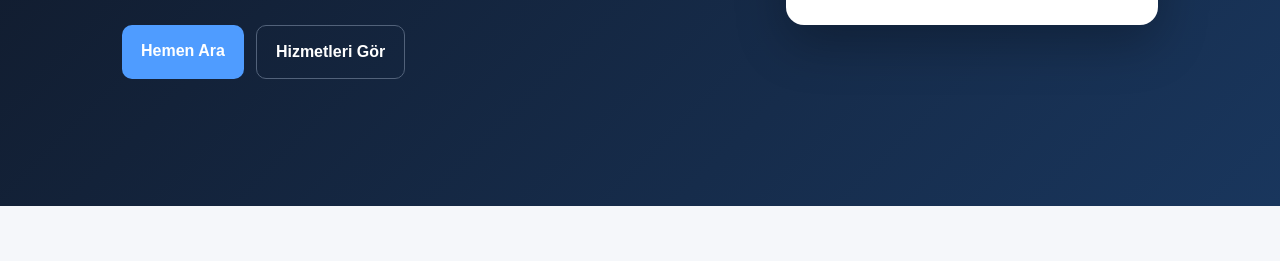
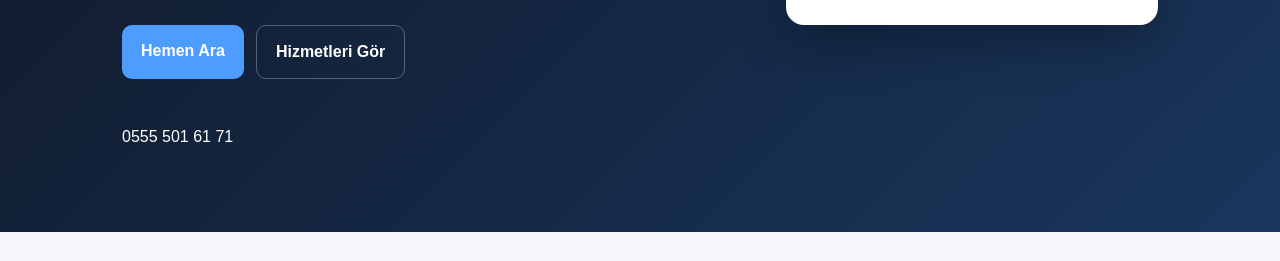
Before and after one commit to Marlboro71/Elaz-Teknik-Servis, a plain HTML site: page index.html in a window 1280 px wide. Shown: the part 402-663 px from the top of the page. Drawn offline with Linux system fonts and the light colour scheme.

Commit message:
Update index.html

```diff
--- a/index.html
+++ b/index.html
@@ -49,7 +49,7 @@ footer{background:#101827;color:#c9d1dd;padding:32px 0}.footer-flex{display:flex
 <div class="hero-card"><h3>Hızlı ve güvenilir servis</h3>
 <p>İhtiyacınızı dinleyip uygun çözümü sunuyoruz. Elazığ ve uygun çevre bölgelerde yerinde servis imkânı.</p>
 <div class="contact-number">0541 234 44 15</div></div>
-<div 0555 501 61 71</div></div>
+<div >0555 501 61 71</div></div>
 </div></section>
 
 <section id="hizmetler"><div class="wrap"><div class="title"><h2>Hizmetlerimiz</h2><p>Farklı teknik ihtiyaçlarınız için çözüm odaklı servis.</p></div>
```
